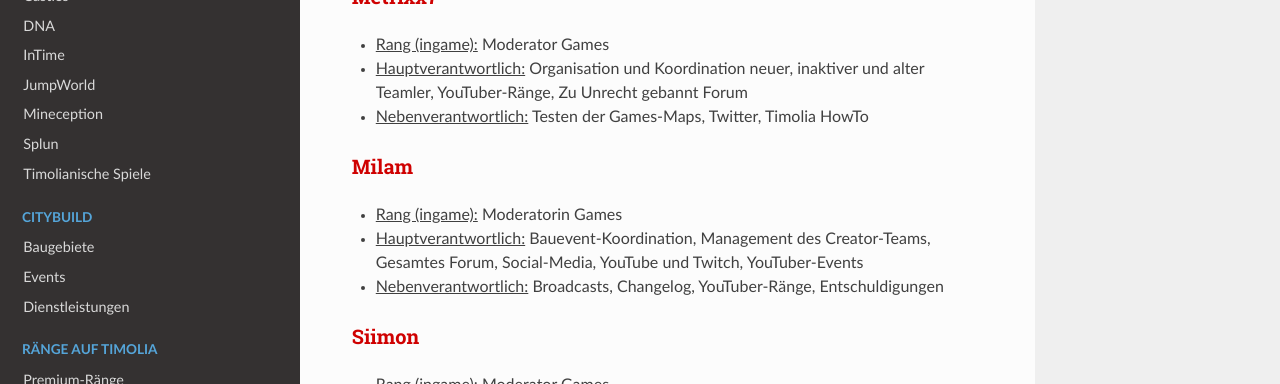
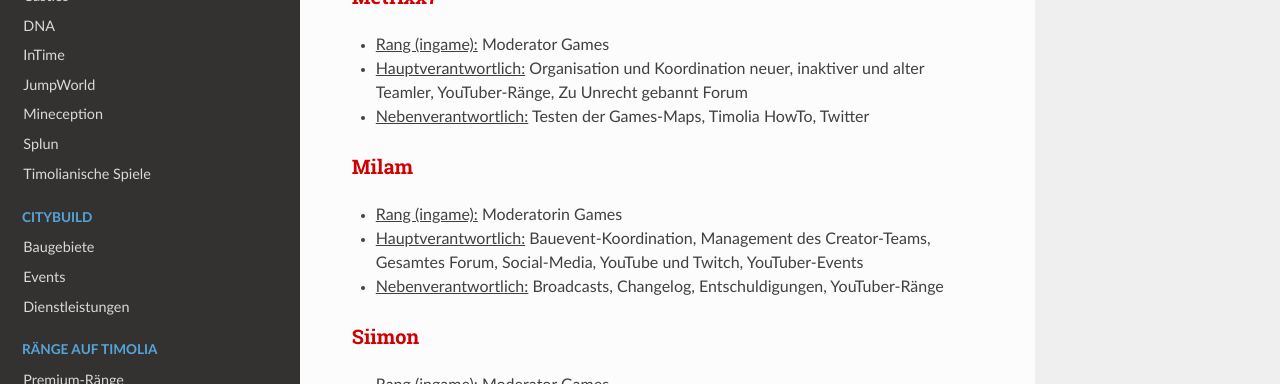
Before and after one commit to TimoliaDE/HowTo, an MkDocs documentation site: the page built from docs/team/members.md, in a window 1280 px wide and 900 px high, scrolled down 1692 px. Shown: the part 151-535 px from the top of the window. Built offline with MkDocs 1.6.1, drawn with Linux system fonts in a browser that asks for light colours; nearby versions of some CDN libraries; old or Windows-style settings are respelled for this version of MkDocs.

```diff
--- a/docs/team/members.md
+++ b/docs/team/members.md
@@ -56,12 +56,12 @@ Moderatoren kümmern sich um das reibungslose Spielererlebnis der verschiedenen
 ### <strong><span style="color:#CF0101">Metrixx7</span></strong>
 - <u>Rang (ingame):</u> Moderator Games
 - <u>Hauptverantwortlich:</u> Organisation und Koordination neuer, inaktiver und alter Teamler, YouTuber-Ränge, Zu Unrecht gebannt Forum
-- <u>Nebenverantwortlich:</u> Testen der Games-Maps, Twitter, Timolia HowTo
+- <u>Nebenverantwortlich:</u> Testen der Games-Maps, Timolia HowTo, Twitter
 
 ###<strong><span style="color:#CF0101">Milam</span></strong>
 - <u>Rang (ingame):</u> Moderatorin Games
 - <u>Hauptverantwortlich:</u> Bauevent-Koordination, Management des Creator-Teams, Gesamtes Forum, Social-Media, YouTube und Twitch, YouTuber-Events
-- <u>Nebenverantwortlich:</u> Broadcasts, Changelog, YouTuber-Ränge, Entschuldigungen
+- <u>Nebenverantwortlich:</u> Broadcasts, Changelog, Entschuldigungen, YouTuber-Ränge
 
 ###<strong><span style="color:#CF0101">Siimon</span></strong>
 - <u>Rang (ingame):</u> Moderator Games
```
